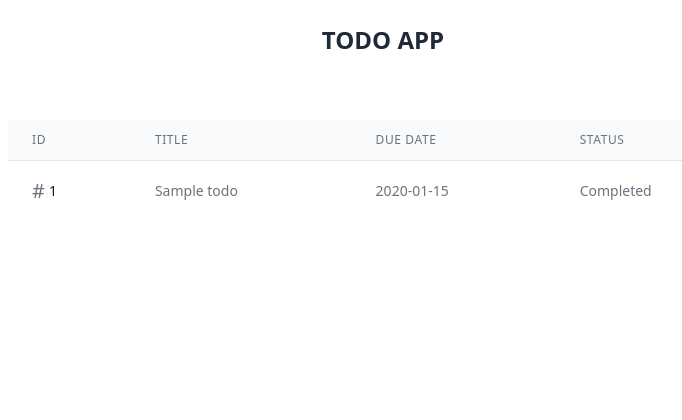
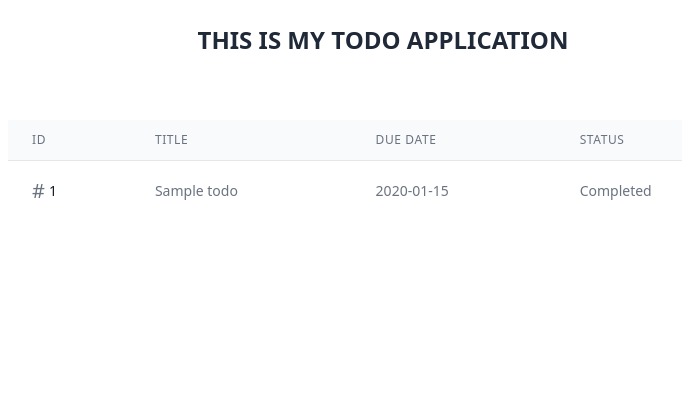
Before and after one commit to khavinshankar/wd102, a Node server app: page / in a window 1280 px wide. Shown: the top 420 px of the page, without its empty margins (257-939 px from the left). Run offline with Node 20, Linux system fonts and the light colour scheme; tables that the repository leaves empty hold one stand-in row (values such as "Sample post"); some libraries are stand-ins or nearby versions.

Commit message:
adjusted text and tags according to testcases

```diff
--- a/todo-app/views/footer.ejs
+++ b/todo-app/views/footer.ejs
@@ -1,5 +1,5 @@
     <footer class="fixed bottom-0 w-full my-2">
-        <p class="text-center text-gray-500">Built with Node.js</p>
+        <h1 class="text-center text-gray-500">Built with Node.js</h1>
     </footer>
     <script src="https://cdn.tailwindcss.com"></script>
 </body>
--- a/todo-app/views/header.ejs
+++ b/todo-app/views/header.ejs
@@ -9,5 +9,5 @@
 </head>
 <body>
     <header>
-        <h1 class="mt-6 text-center text-2xl font-bold text-gray-800 uppercase">Todo App</h1>
+        <h1 class="mt-6 text-center text-2xl font-bold text-gray-800 uppercase">This is my Todo Application</h1>
     </header>
```
